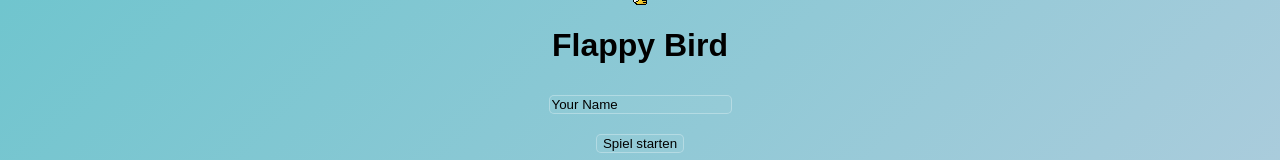
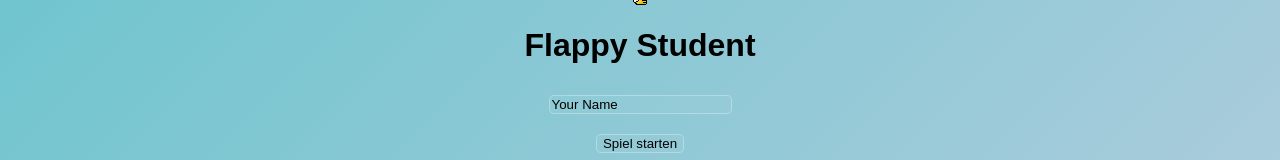
Before and after one commit to codingbytimo/WebengineeringProjekt, a website: page pages/game_page/index.html in a window 1280 px wide. Shown: the top 160 px of the page. Drawn offline with Linux system fonts and the light colour scheme; grey boxes are pictures that could not be loaded.

Commit message:
Flappy Student

```diff
--- a/pages/game_page/index.html
+++ b/pages/game_page/index.html
@@ -11,7 +11,7 @@
 
 <body>
     <img id="Bird" src="./resources/FlappyBird.png" alt="FlappyBird">
-    <h1>Flappy Bird</h1>
+    <h1>Flappy Student</h1>
 
     <div id="loginForm">
         <input type="text" id="name" placeholder="Your Name">
```
